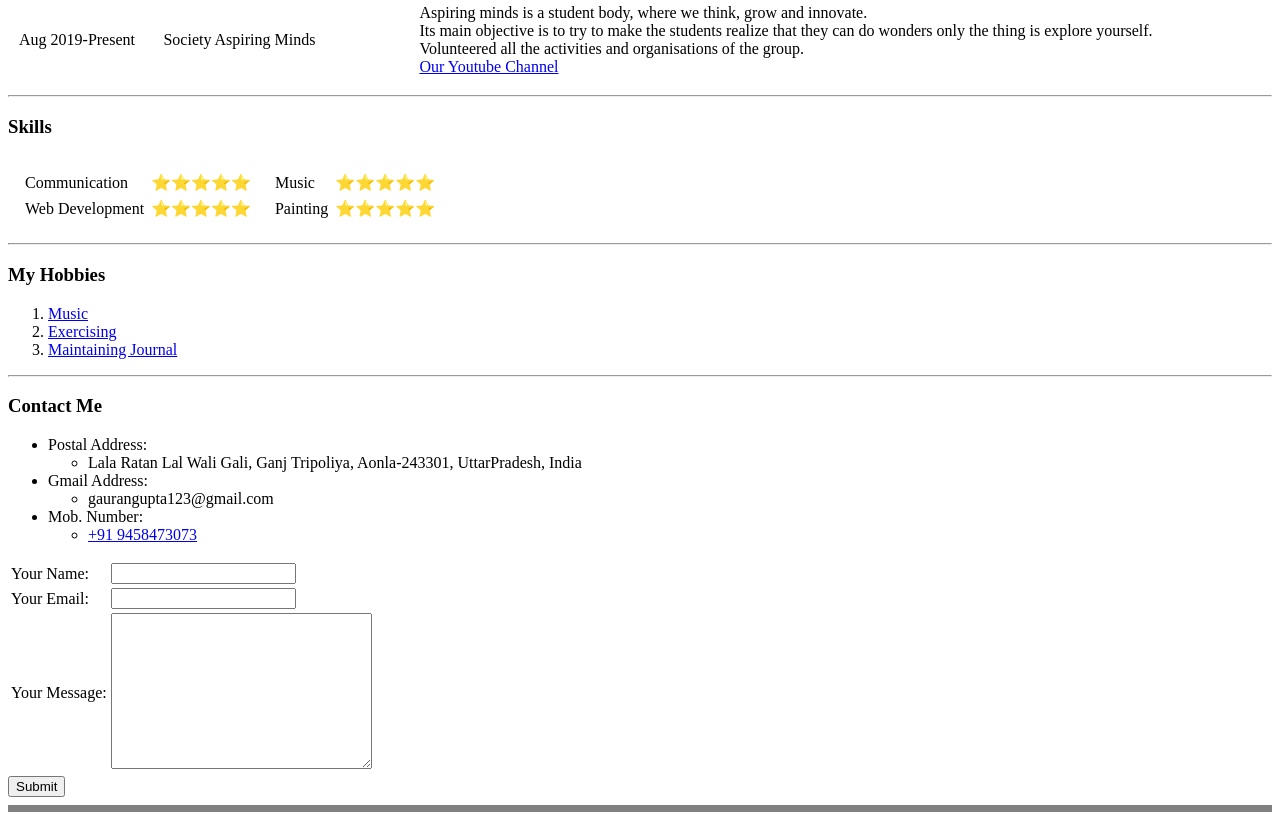
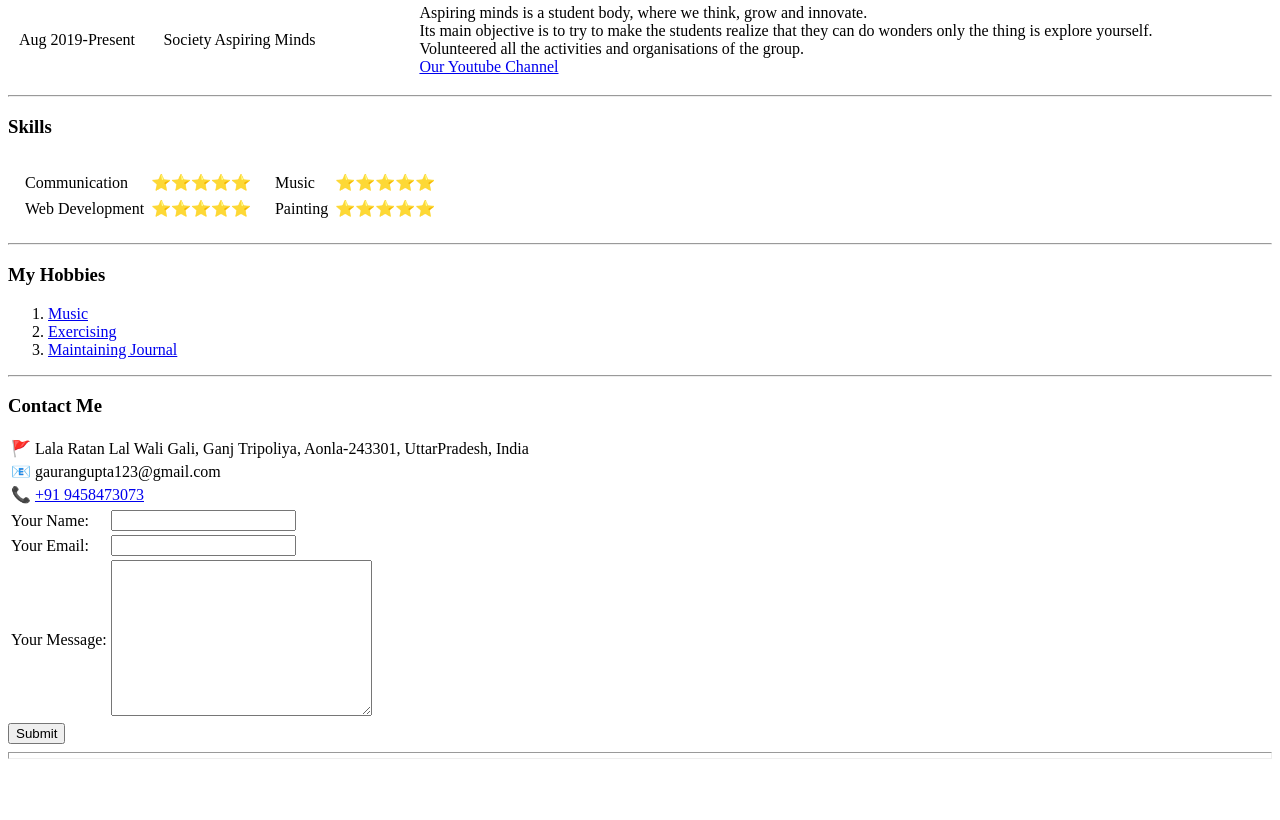
Before and after one commit to AKKU123GUPTA/cv, a plain HTML site: page index.html in a window 1280 px wide. Shown: the part 660-1480 px from the top of the page. After the commit the page ends 1427 px from the top, so only its background shows below. Drawn offline with Linux system fonts and the light colour scheme.

Commit message:
Update index.html

```diff
--- a/index.html
+++ b/index.html
@@ -102,20 +102,20 @@
   </ol>
   <hr>
   <h3>Contact Me</h3>
-  <ul>
-    <li>Postal Address:<ul>
-        <li>Lala Ratan Lal Wali Gali, Ganj Tripoliya, Aonla-243301, UttarPradesh, India</li>
-      </ul>
-    </li>
-    <li>Gmail Address:<ul>
-        <li>gaurangupta123@gmail.com</li>
-      </ul>
-    </li>
-    <li>Mob. Number:<ul>
-        <li><a href="tel:+919458473073">+91 9458473073</a></li>
-      </ul>
-    </li>
-  </ul>
+  <table>
+    <tr>
+      <td>🚩</td>
+      <td>Lala Ratan Lal Wali Gali, Ganj Tripoliya, Aonla-243301, UttarPradesh, India</td>
+    </tr>
+    <tr>
+      <td>📧</td>
+      <td>gaurangupta123@gmail.com</td>
+    </tr>
+    <tr>
+      <td>📞</td>
+      <td><a href="tel:+919458473073">+91 9458473073</a></td>
+    </tr>
+  </table>
   <form action="mailto:gaurangupta123@gmail.com" method="post" enctype="text/plain">
     <table>
       <tr>
@@ -133,7 +133,7 @@
     </table>
     <input type="submit" name="">
   </form>
-  <hr size="7" noshade>
+  <hr size="7">
 </body>
 
 </html>
```
